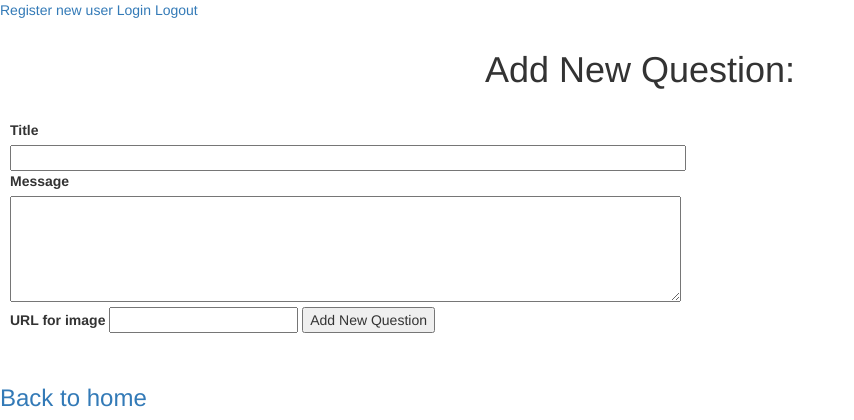
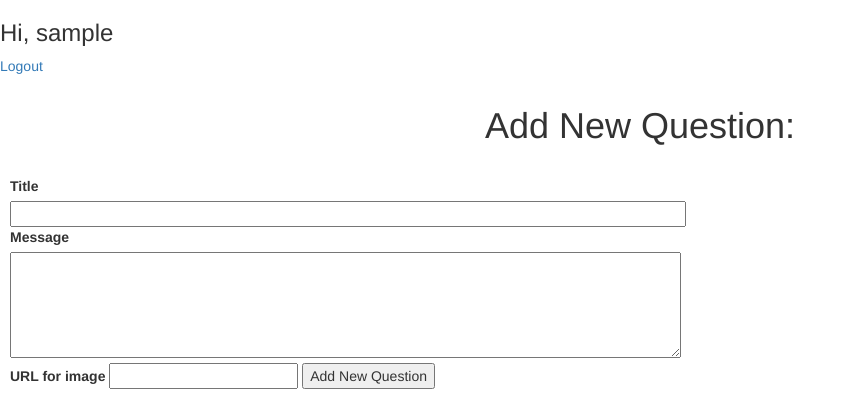
Before and after one commit to Doram13/Revenge-of-the-AskMate, a Flask app: page /add-question in a window 1280 px wide. Shown: the top 420 px of the page, without its empty margins (0-854 px from the left). Run offline with Flask 2, Linux system fonts and the light colour scheme; the visitor is signed in with stand-in values (Sample User, id 1); some libraries are stand-ins or nearby versions.

Commit message:
Merge branch 'Development' of github.com:Doram13/Revenge-of-the-AskMate into Development
# Conflicts:
#	server.py

```diff
--- a/server.py
+++ b/server.py
@@ -9,23 +9,28 @@ app = Flask(__name__)
 def index():
     questions = datamanager.first_5_question()
     main_page = 1
-    session['user_name'] = None
-    session['user_id'] = None
+    if not session['user_id']:
+        session['user_name'] = 0
+        session['user_id'] = 0
     return render_template("list.html",
                            questions=questions,
                            header=datamanager.list_header,
-                           main_page=main_page
+                           main_page=main_page,
+                           logged_user=session['user_id'],
+                           logged_user_name=session['user_name']
                            )
 
 
 @app.route('/add-question', methods=['GET', 'POST'])
 def add_question():
     if request.method == 'GET':
-        return render_template('add-question.html')
+        return render_template('add-question.html', logged_user=session['user_id'],
+                               logged_user_name=session['user_name'])
     _id = datamanager.append_question(request.form['message'],
                                       request.form['title'],
                                       request.form['image'])
-    return redirect(url_for('display_question', _id=_id, logged_user=session['user_id']))
+    return redirect(url_for('display_question', _id=_id, logged_user=session['user_id'],
+                           logged_user_name=session['user_name']))
 
 
 @app.route('/question/<_id>')
@@ -49,10 +54,12 @@ def display_question(_id):
 @app.route('/question/<question_id>/new-answer',  methods=['GET', 'POST'])
 def post_answer(question_id):
     if request.method == 'GET':
-        return render_template('new-answer.html', question_id=question_id, logged_user=session['user_id'])
+        return render_template('new-answer.html', question_id=question_id, logged_user=session['user_id'],
+                               logged_user_name=session['user_name'])
 
     datamanager.append_answer(question_id, request.form['message'], request.form['image'])
-    return redirect(url_for('display_question', _id=question_id, logged_user=session['user_id']))
+    return redirect(url_for('display_question', _id=question_id, logged_user=session['user_id'],
+                               logged_user_name=session['user_name']))
 
 
 @app.route('/question/<question_id>/edit', methods=['GET', 'POST'])
@@ -67,7 +74,8 @@ def edit_question(question_id):
     elif request.method == 'POST':
         edited_question = request.form.to_dict()
         datamanager.update_question(question_id, edited_question)
-        return redirect(url_for('display_question', _id=question_id, logged_user=session['user_id']))
+        return redirect(url_for('display_question', _id=question_id, logged_user=session['user_id'],
+                               logged_user_name=session['user_name']))
 
 
 @app.route('/edit/<question_id>/<answer_id>', methods=['GET', 'POST'])
@@ -77,11 +85,14 @@ def edit_answer(answer_id, question_id):
         return render_template('edit-answer.html',
                                answer = answer_to_edit,
                                answer_id=answer_id, logged_user=session['user_id'],
-                               logged_user_name=session['user_name'])
+                               logged_user_name=session['user_name'],
+
+                               )
     edited_answer = request.form.to_dict()
     datamanager.update_answer(answer_id, edited_answer)
     return redirect(url_for('display_question', _id=question_id, logged_user=session['user_id'],
-                            logged_user_name=session['user_name']))
+                            logged_user_name=session['user_name'],
+                            ))
 
 
 @app.route('/question/<question_id>/delete')
@@ -108,11 +119,15 @@ def list_all_questions():
         return render_template('list.html',
                                questions=questions,
                                header=datamanager.list_header,
-                               main_page=main_page)
+                               main_page=main_page,
+                               logged_user=session['user_id'],
+                               logged_user_name=session['user_name']
+                               )
     return render_template("list.html",
                            questions=questions,
                            header=datamanager.list_header,
                            main_page = main_page,
+                           logged_user=session['user_id'],
                            logged_user_name=session['user_name'])
 
 
@@ -124,6 +139,7 @@ def order_list():
                             questions=sorted_list,
                             header = datamanager.list_header,
                             main_page=main_page,
+                           logged_user=session['user_id'],
                            logged_user_name=session['user_name'])
 
 
@@ -153,13 +169,15 @@ def search_questions():
     return render_template('list.html', questions = questions,
                                         header = datamanager.list_header,
                                         main_page= 0,
-                                        logged_user_name=session['user_name'])
+                           logged_user=session['user_id'],
+                           logged_user_name=session['user_name'])
 
 
 @app.route("/question/<question_id>/add-comment", methods=['GET', 'POST'])
 def add_comment_to_question(question_id):
     if request.method == 'GET':
-        return render_template('add-comment.html', question_id=question_id, )
+        return render_template('add-comment.html', question_id=question_id, logged_user=session['user_id'],
+                               logged_user_name=session['user_name'] )
     message = request.form['message']
     datamanager.add_comment_to_question(question_id, message)
     return redirect(url_for('display_question', _id=question_id))
@@ -170,7 +188,8 @@ def edit_comment(question_id, _id):
     if request.method == 'GET':
         return render_template('edit-comment.html',
                                comment = datamanager.get_comment_by_comment_id(_id),
-                               question_id=question_id)
+                               question_id=question_id, logged_user=session['user_id'],
+                               logged_user_name=session['user_name'])
     edited_comment = request.form.to_dict()
     datamanager.edit_comment_by_id(edited_comment, _id)
     return redirect(url_for('display_question', _id = question_id))
@@ -185,10 +204,12 @@ def delete_comment(question_id, _id):
 @app.route('/registration', methods=['GET', 'POST'])
 def registration():
     if request.method == 'GET':
-        return render_template('registration.html')
+        return render_template('registration.html', logged_user=session['user_id'],
+                               logged_user_name=session['user_name'])
     new_user_name = request.form['user_name']
     if datamanager.check_unique_user_name(new_user_name):
-        return render_template('registration.html', used_user_name=1)
+        return render_template('registration.html', logged_user=session['user_id'],
+                               logged_user_name=session['user_name'])
     hashed = utils.hash_password(request.form['password'])
     datamanager.create_user(new_user_name, hashed)
     return redirect('/')  # TODO: time of registration
@@ -197,7 +218,8 @@ def registration():
 @app.route('/login', methods=['GET', 'POST'])
 def login():
     if request.method == 'GET':
-        return render_template('login.html')
+        return render_template('login.html', logged_user=session['user_id'],
+                               logged_user_name=session['user_name'])
     user_name_to_check = request.form['user_name']
     password_to_check = request.form['password']
     hash_to_check = datamanager.get_hash(user_name_to_check)
@@ -205,7 +227,8 @@ def login():
         is_verified = utils.verify_password(password_to_check, hash_to_check['hash'])
     except:
         error_message = "Wrong password or User Name"
-        return render_template('login.html', error_message=error_message)
+        return render_template('login.html', error_message=error_message, logged_user=session['user_id'],
+                               logged_user_name=session['user_name'])
     if is_verified == True:
         session['user_id'] = datamanager.get_user_id(user_name_to_check)['user_id']
         session['user_name'] = user_name_to_check
@@ -219,13 +242,14 @@ def login():
                                logged_user_name=session['user_name'])
     else:
         error_message = "Wrong password or User Name"
-        return render_template('login.html', error_message=error_message)
+        return render_template('login.html', error_message=error_message, logged_user=session['user_id'],
+                               logged_user_name=session['user_name'])
 
 
 @app.route('/logout')
 def logout():
-    session['user_id'] = None
-    session['user_name'] = None
+    session['user_id'] = 0
+    session['user_name'] = 0
     return redirect('/')
 
 
--- a/templates/layout.html
+++ b/templates/layout.html
@@ -16,7 +16,7 @@
     <link rel="stylesheet" href="{{ url_for('static', filename='css/main.css') }}">
 </head>
 <body>
-{% if logged_user %}
+{% if logged_user != 0 %}
 {% include 'user.html' %}
 {% else %}
 {% include 'reg_box.html' %}
--- a/templates/reg_box.html
+++ b/templates/reg_box.html
@@ -2,9 +2,5 @@
 <div class="login">
     <a href="{{ url_for("registration") }}">Register new user</a>
     <a href="{{ url_for("login") }}">Login</a>
-    {% if not logged_user %}
-    <a href="{{ url_for("logout") }}">Logout</a>
-    {% endif %}
-
 </div>
 </header>
--- a/templates/user.html
+++ b/templates/user.html
@@ -1,5 +1,6 @@
 <header>
 <div class="login">
     <h3>Hi, {{logged_user_name}}</h3>
+    <a href="{{ url_for("logout") }}">Logout</a>
 </div>
 </header>
```
